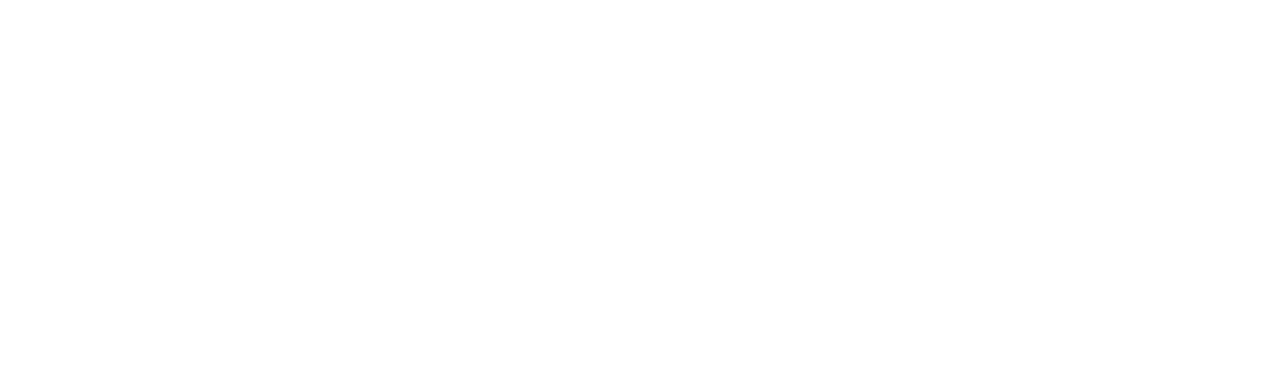
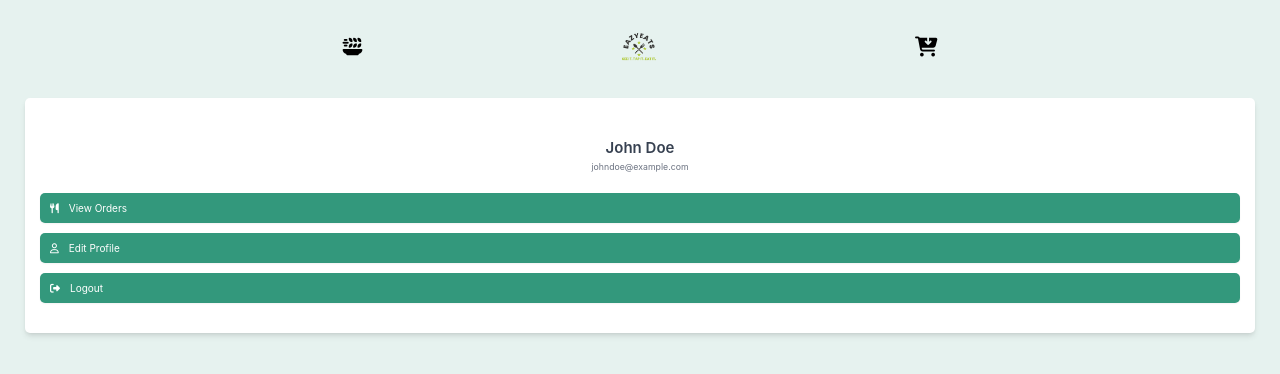
Before and after one commit to keshariGaurav/food-code-client-app, a React (Vite) app: page /profile in a window 1280 px wide. Before the commit this address had no page. Shown: the top 374 px of the page. Built offline with nearby package versions, Linux system fonts and the light colour scheme.

Commit message:
Create Profile page and improve ui of the app

```diff
--- a/src/Components/AllMenusWrapper/index.tsx
+++ b/src/Components/AllMenusWrapper/index.tsx
@@ -12,6 +12,7 @@
 import { useGetMenusQuery } from '@/redux/reducer/apiSlice';
 import { AppDispatch, RootState } from '@/redux/store';
 import { MenuItemByCategory } from '@/types';
+import LoadingSpinner from '@/Components/LoadingSpinner';
 
 const AllMenusWrapper = () => {
   const { data: allMenus, isLoading, isSuccess } = useGetMenusQuery({});
@@ -87,7 +88,7 @@
     }
   };
 
-  if (isLoading) return <div key="loading">Loading...</div>;
+  if (isLoading) return <LoadingSpinner />;
 
   return (
     <>
--- a/src/Components/EmptyCart/index.tsx
+++ b/src/Components/EmptyCart/index.tsx
@@ -1,11 +1,25 @@
 import { useNavigate } from 'react-router-dom';
+import logoImg from '@/assets/images/logo-transparent-png.png';
 
 const EmptyCart = () => {
   const navigate = useNavigate();
 
   return (
-    <div className="flex h-screen flex-col items-center justify-center bg-gray-100">
+    <div className="flex h-screen flex-col items-center  bg-gray-100">
       <div className="text-center">
+        <div
+          style={{
+            width: '120px',
+            marginLeft: 'auto',
+            marginRight: 'auto',
+            marginTop: '20px',
+          }}
+        >
+          <img src={logoImg} alt="Logo Image" width="100%" />
+        </div>
+        <h3 className="mb-5 text-center text-2xl font-bold">Welcome to Eazy Eats Cafe</h3>
+      </div>
+      <div className="flex h-screen flex-col items-center justify-center  bg-gray-100">
         <h1 className="text-4xl font-bold text-gray-800">Your Cart is Empty</h1>
         <p className="mt-4 text-lg text-gray-600">
           Let our menus tempt your taste buds and delight your senses.
--- /dev/null
+++ b/src/Components/LoadingSpinner/index.tsx
@@ -0,0 +1,16 @@
+import React from 'react';
+
+const LoadingSpinner = () => {
+  return (
+    <div className="flex h-screen items-center justify-center">
+      <div className="flex flex-col items-center">
+        <div className="h-16 w-16 animate-spin rounded-full border-b-4 border-t-4 border-red-500"></div>
+        <p className="mt-4 text-lg font-semibold text-gray-700">
+          Loading your delicious food...
+        </p>
+      </div>
+    </div>
+  );
+};
+
+export default LoadingSpinner;
--- a/src/Components/Navbar/index.tsx
+++ b/src/Components/Navbar/index.tsx
@@ -1,22 +1,45 @@
 import React from 'react';
 import { useDispatch, useSelector } from 'react-redux';
-import { useNavigate } from 'react-router-dom';
+import { useNavigate, useLocation } from 'react-router-dom';
 
 import { AppDispatch, RootState } from '@/redux/store';
+import logoImg from '@/assets/images/logo-transparent-png.png';
 
 const Navbar = () => {
   const navigate = useNavigate();
   const cartState = useSelector((state: RootState) => state.cart);
   const selected = Object.keys(cartState.items).length;
+  const { pathname } = useLocation();
+  const goToMenu = () => {
+    navigate('/');
+  };
+  const goToProfile = () => {
+    navigate('/profile');
+  };
+  const profile = pathname === '/profile';
 
   return (
     <div className="my-2 flex w-full justify-center px-8">
       <div className="relative mb-2 flex w-full items-center justify-between sm:w-1/2 lg:w-1/2">
-        <button>
-          <span style={{ fontSize: '20px' }}>
-            <i className="fa-solid fa-bars"></i>
-          </span>
-        </button>
+        {!profile && (
+          <button onClick={goToProfile}>
+            <span style={{ fontSize: '20px' }}>
+              <i className="fa-solid fa-bars"></i>
+            </span>
+          </button>
+        )}
+        {profile && (
+          <button onClick={goToMenu}>
+            <span style={{ fontSize: '20px' }}>
+              <i className="fa-solid fa-plate-wheat"></i>
+            </span>
+          </button>
+        )}
+        <div>
+          <div style={{ width: '40px', marginLeft: 'auto', marginRight: 'auto' }}>
+            <img src={logoImg} alt="Logo Image" width="100%" />
+          </div>
+        </div>
         <button
           onClick={() => {
             navigate('/cart');
--- a/src/Components/RazorPay/index.tsx
+++ b/src/Components/RazorPay/index.tsx
@@ -101,7 +101,7 @@
       key: keyId,
       amount,
       currency,
-      name: 'TechnoSof Cafe',
+      name: 'Eazy Eats',
       order_id: razorpayId,
       handler: (response: {
         razorpay_payment_id: string | null;
--- a/src/pages/cart/CartPage.tsx
+++ b/src/pages/cart/CartPage.tsx
@@ -83,7 +83,7 @@
           {Object.keys(allSelectedItems).map((key) => {
             const item = allSelectedItems[key];
             return (
-              <div className="mb-2 rounded-lg border-2 border-gray-100 p-3">
+              <div key={key} className="mb-2 rounded-lg border-2 border-gray-100 p-3">
                 <SelectedMenuItem menuItem={item} id={key} />
               </div>
             );
--- a/src/pages/index.tsx
+++ b/src/pages/index.tsx
@@ -9,6 +9,8 @@
 import LoginPage from '@/pages/login/LoginPage';
 import VerifyLogin from '@/pages/login/VerifyLogin';
 import MenuPage from '@/pages/menus/MenuPage';
+import ProfilePage from '@/pages/profile/ProfilePage';
+import OrderPage from '@/pages/order/OrderPage';
 import { AppDispatch, RootState } from '@/redux/store';
 
 interface PageLayoutProps {
@@ -25,6 +27,8 @@
           <Route path="/verify-login" element={<VerifyLogin />} />
           <Route path="/" element={<MenuItemsWrapper />} />
           <Route path="/cart" element={<CartPage />} />
+          <Route path="/profile" element={<ProfilePage />} />
+          <Route path="/order" element={<OrderPage />} />
         </Routes>
       </PageLayout>
     </BrowserRouter>
--- a/src/pages/login/LoginPage.tsx
+++ b/src/pages/login/LoginPage.tsx
@@ -2,11 +2,17 @@
 import React from 'react';
 
 import LoginForm from '@/Components/forms/LoginForm';
+import logoImg from '@/assets/images/logo-transparent-png.png';
 
 const LoginPage = () => {
   return (
     <div className="h-screen w-full bg-custom-green-50 p-10">
-      <h3 className="mb-5 text-center text-2xl">Welcome to TechnoSoft Cafe</h3>
+      <div style={{ width: '120px', marginLeft: 'auto', marginRight: 'auto' }}>
+        <img src={logoImg} alt="Logo Image" width="100%" />
+      </div>
+      <h3 className="mb-5 mt-2 text-center text-2xl font-bold">
+        Welcome to Eazy Eats Cafe
+      </h3>
       <LoginForm />
     </div>
   );
--- a/src/pages/login/VerifyLogin.tsx
+++ b/src/pages/login/VerifyLogin.tsx
@@ -2,11 +2,17 @@
 import React from 'react';
 
 import VerifyLoginForm from '@/Components/forms/VerifyLoginForm';
+import logoImg from '@/assets/images/logo-transparent-png.png';
 
 const VerifyLogin = () => {
   return (
     <div className="h-screen w-full bg-custom-green-50 p-10">
-      <h3 className="mb-5 text-center text-2xl">Welcome to TechnoSoft Cafe</h3>
+      <div style={{ width: '120px', marginLeft: 'auto', marginRight: 'auto' }}>
+        <img src={logoImg} alt="Logo Image" width="100%" />
+      </div>
+      <h3 className="mb-5 mt-2 text-center text-2xl font-bold">
+        Welcome to Eazy Eats Cafe
+      </h3>
       <VerifyLoginForm />
     </div>
   );
--- /dev/null
+++ b/src/pages/order/OrderPage.tsx
@@ -0,0 +1,12 @@
+import React from 'react';
+import Navbar from '@/Components/Navbar';
+
+const OrderPage = () => {
+  return (
+    <div>
+      <Navbar />
+    </div>
+  );
+};
+
+export default OrderPage;
--- /dev/null
+++ b/src/pages/profile/ProfilePage.tsx
@@ -0,0 +1,59 @@
+import React from 'react';
+import axios from 'axios';
+import Navbar from '@/Components/Navbar';
+import { useNavigate, useLocation } from 'react-router-dom';
+
+const ProfilePage = () => {
+  const navigate = useNavigate();
+  const goToOrder = ()=>{
+    navigate('/order')
+  }
+  const goToEditProfile = () => {
+    navigate('/edit-profile');
+  };
+  const handleLogout = async ()=>{
+    await axios.post('http://localhost:3100/api/v1/diner/logout', {});
+    navigate('/login')
+  }
+
+  return (
+    <div className="h-screen w-full bg-custom-green-50 p-10">
+      <Navbar />
+      <div className="mt-12 w-full rounded-lg bg-white p-6 py-12 shadow-md">
+        <div className="flex flex-col items-center">
+          <h2 className="mt-4 text-2xl font-semibold text-gray-700">John Doe</h2>
+          <p className="mt-1 text-sm text-gray-500">johndoe@example.com</p>
+        </div>
+
+        <div className="mt-8 space-y-4">
+          <button
+            className="w-full rounded-lg bg-custom-green-400 px-4 py-3 text-left text-white shadow-sm hover:cursor-pointer hover:bg-custom-green-600"
+            onClick={goToOrder}
+          >
+            <div className="flex items-center">
+              <i className="fa-solid fa-utensils"></i>{' '}
+              <span className="ml-4 flex">View Orders</span>
+            </div>
+          </button>
+          <button
+            className="w-full rounded-lg bg-custom-green-400 px-4 py-3 text-left text-white shadow-sm hover:cursor-pointer hover:bg-custom-green-600"
+            onClick={goToEditProfile}
+          >
+            <div className="flex items-center">
+              <i className="fa-regular fa-user"></i>{' '}
+              <span className="ml-4 flex">Edit Profile</span>
+            </div>
+          </button>
+          <button className="w-full rounded-lg bg-custom-green-400 px-4 py-3 text-left text-white shadow-sm hover:cursor-pointer hover:bg-custom-green-600" onClick={handleLogout}>
+            <div className="flex items-center">
+              <i className="fa-solid fa-right-from-bracket"></i>{' '}
+              <span className="ml-4 flex">Logout</span>
+            </div>
+          </button>
+        </div>
+      </div>
+    </div>
+  );
+};
+
+export default ProfilePage;
```
Also changed, not shown: src/assets/images/logo-transparent-png.png (added).
